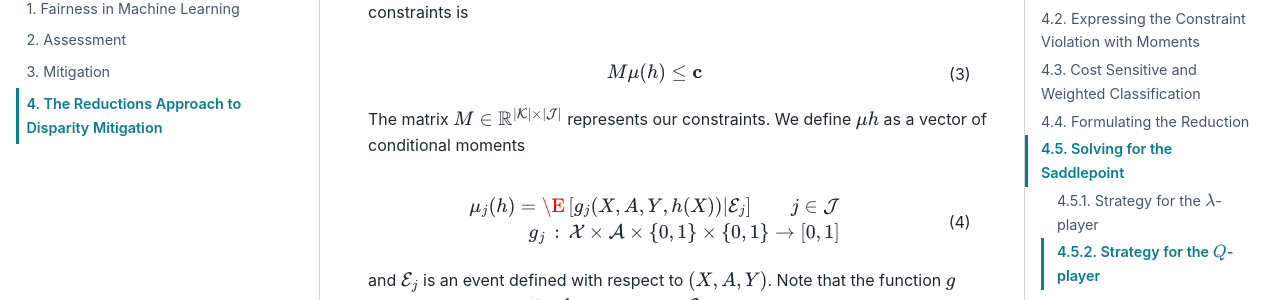
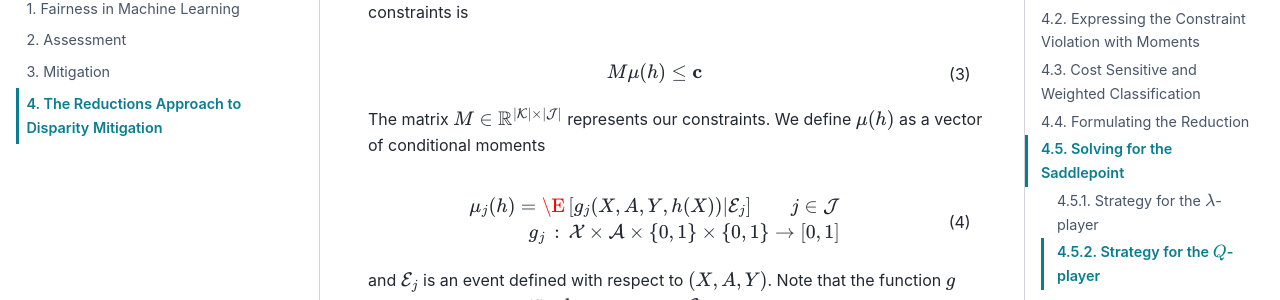
Before and after one commit to fairlearn/fairlearn, a Sphinx documentation site: the page built from docs/user_guide/reductions.rst, in a window 1280 px wide and 900 px high, scrolled down 1331 px. Shown: the part 151-451 px from the top of the window. Built offline with Sphinx 7.4.7 and the PyData theme 0.15.4, drawn with Linux system fonts in a browser that asks for light colours; pages that are not in the unit, such as notebooks, are missing from menus.

Commit message:
Typo correction
Signed-off-by: Richard Edgar <riedgar@microsoft.com>

```diff
--- a/docs/user_guide/reductions.rst
+++ b/docs/user_guide/reductions.rst
@@ -92,7 +92,7 @@ The form we choose to express the constraints is
 
 The matrix :math:`M \in \mathbb{R}^{|\mathcal{K}| \times |\mathcal{J}|}` represents
 our constraints.
-We define :math:`\mathbf{\mu}{h}` as a vector of conditional moments
+We define :math:`\mathbf{\mu}(h)` as a vector of conditional moments
 
 .. math::
     \mu_j(h) = \E
```
